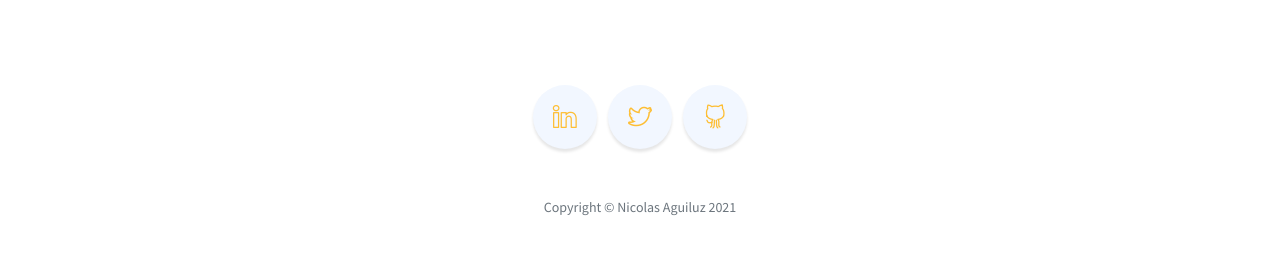
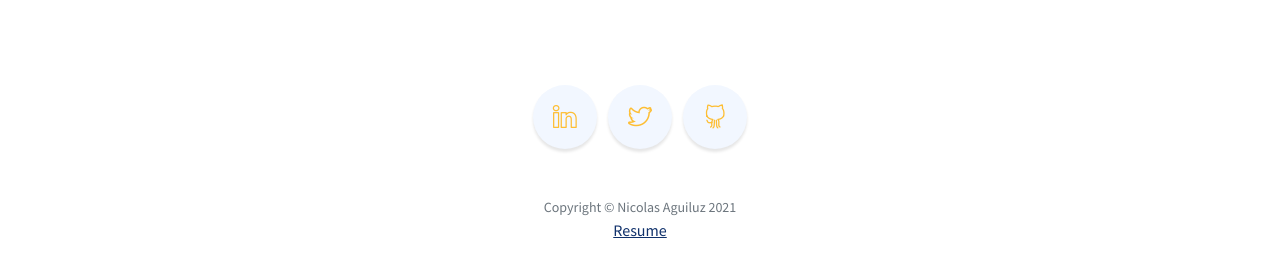
Before and after one commit to naguiluz/naguiluz.github.io, a website: page index.html in a window 1280 px wide. Shown: the part 3792-4068 px from the top of the page. Drawn offline with nearby package versions, Linux system fonts and the light colour scheme.

Commit message:
added resume

```diff
--- a/index.html
+++ b/index.html
@@ -446,6 +446,7 @@
                     </li>
                 </ul>
                 <p class="text-muted small mb-0">Copyright &copy; Nicolas Aguiluz 2021</p>
+                <a href="assets/Resume 2021.pdf">Resume</a>
             </div>
         </footer>
         <!-- Scroll to Top Button-->
```
Also changed, not shown: 1 other file.
